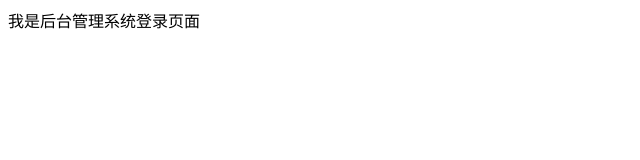
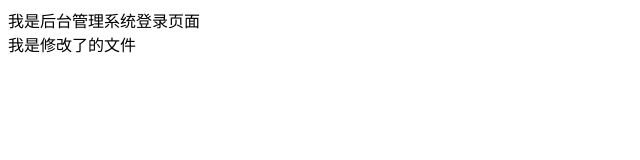
Before and after one commit to wwwhong/letao-sh, a website: page public/back/login.html in a window 1280 px wide. Shown: the whole page, without its empty margins (0-640 px from the left). Drawn offline with Linux system fonts and the light colour scheme.

Commit message:
测试提交

```diff
--- a/public/back/login.html
+++ b/public/back/login.html
@@ -6,5 +6,7 @@
 </head>
 <body>
     <div>我是后台管理系统登录页面</div>
+
+    <div>我是修改了的文件</div>
 </body>
 </html>
```
